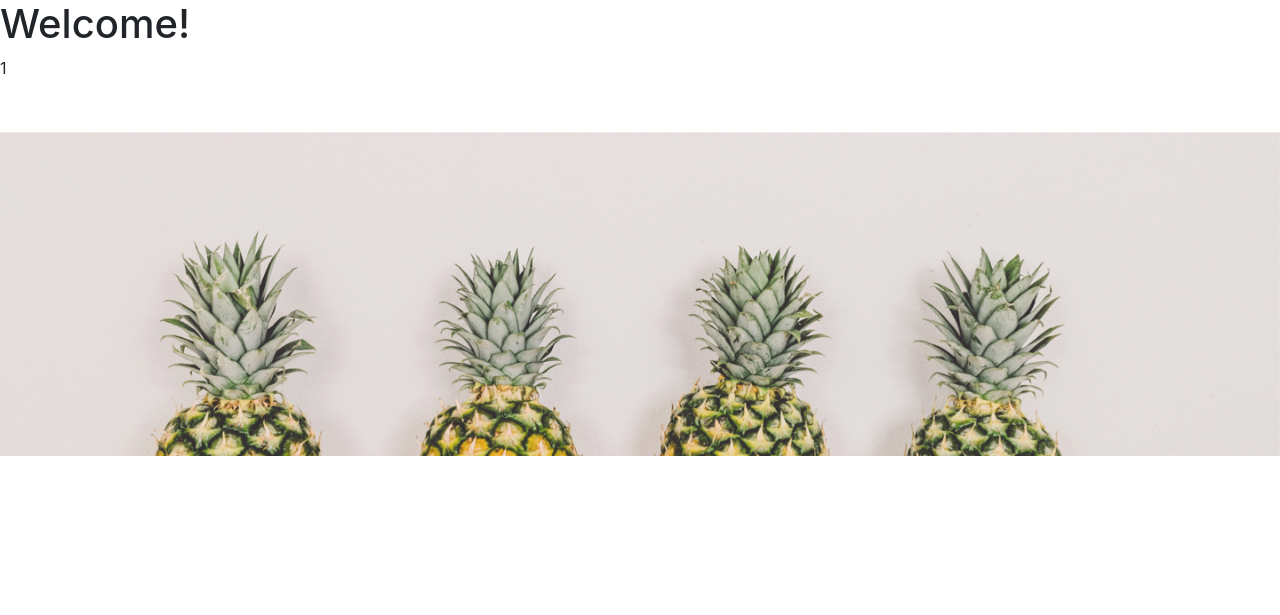
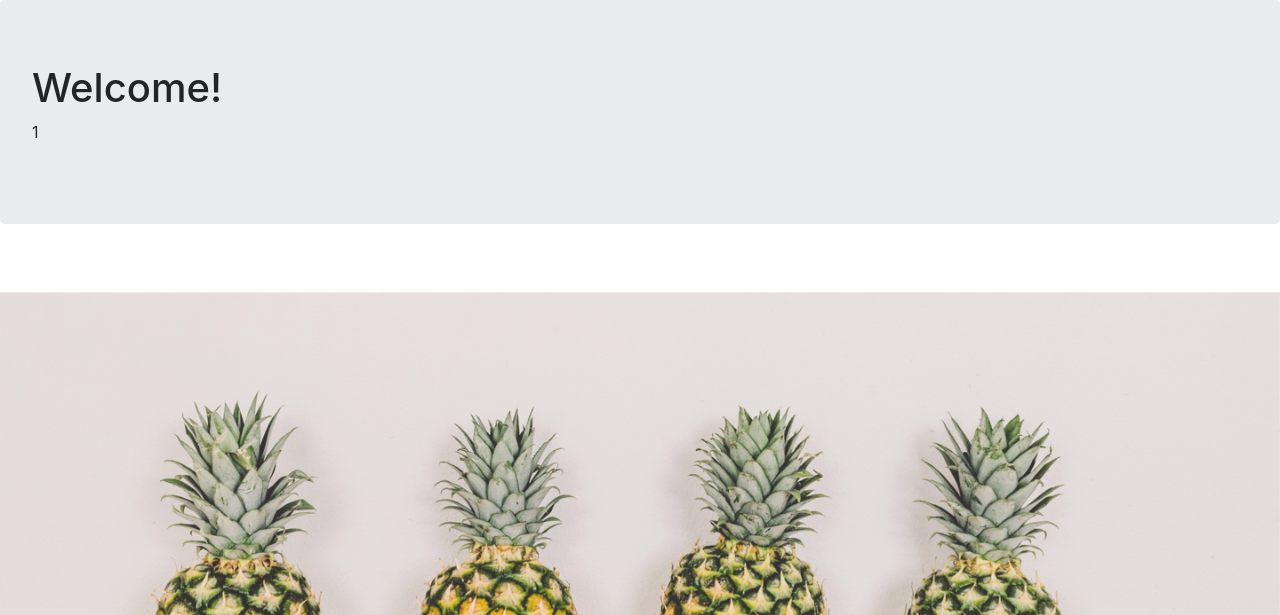
Before and after one commit to msurmenok/IDog, a Flask app: template templates/welcome.html in a window 1280 px wide. Shown: the part 68-683 px from the top of the page. Run offline with Flask 2, Linux system fonts and the light colour scheme; the template is opened without the code that fills it, so the values that code supplies are empty; the visitor is signed in with stand-in values (Sample User, id 1); some libraries are stand-ins or nearby versions.

Commit message:
Tempory welcome page

```diff
--- a/templates/welcome.html
+++ b/templates/welcome.html
@@ -2,7 +2,7 @@
 {% include "navbar.html" %}
 
 {%block content%}
-<div class="login_jumbotron">
+<div class="jumbotron">
     <h1>Welcome!</h1>
     <p>{{session['username']}}</p>
 
```
